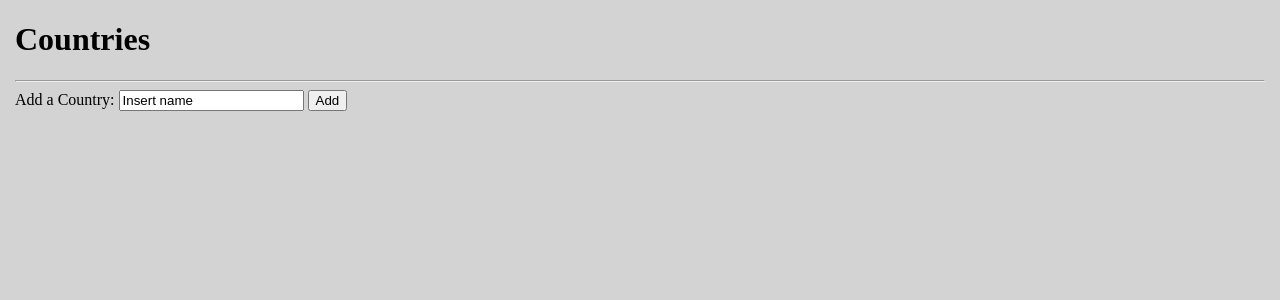
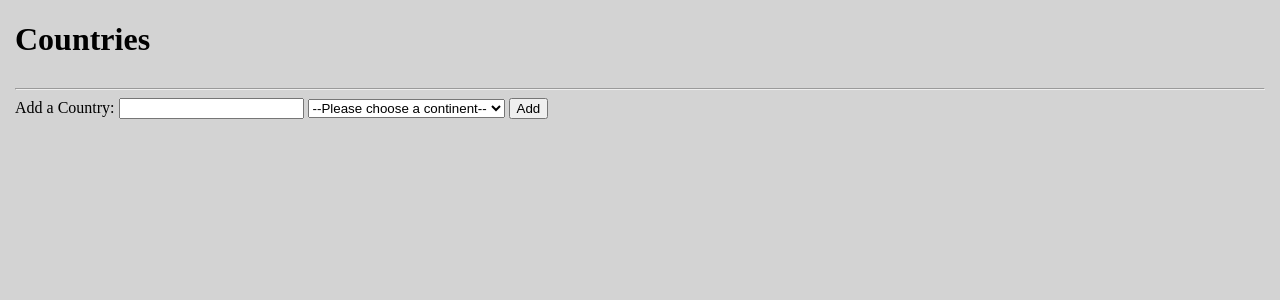
Before and after one commit to mr-mckenzie/Gravel-Travel, a Flask app: page /countries in a window 1280 px wide. Shown: the part 97-397 px from the top of the page. Run offline with Flask 3, Linux system fonts and the light colour scheme; data that the repository does not hold is empty; some libraries are stand-ins or nearby versions.

Commit message:
made changes to index page to show continent data and other minor fixes elsewhere related to continents

```diff
--- a/controllers/country_controller.py
+++ b/controllers/country_controller.py
@@ -2,6 +2,7 @@
 from flask import Flask, render_template, Blueprint, request, redirect
 from models.location import Location
 from models.location import Country
+import repositories.continent_repository as continent_repo
 import repositories.location_repository as location_repo
 import repositories.country_repository as country_repo
 
@@ -10,15 +11,19 @@ countries_blueprint = Blueprint("countries", __name__)
 #show all countries
 @countries_blueprint.route('/countries')
 def view_all_countries():
-    all_countries = country_repo.select_all()
-    return render_template('countries/index.jinja', input_countries = all_countries)
+    all_countries = continent_repo.all_by_continent()
+    continents = continent_repo.select_all()
+    return render_template('countries/index.jinja', input_countries = all_countries, continents = continents)
 
 #add a country
 @countries_blueprint.route('/countries', methods=['POST'])
 def add_a_country():
     new_country_name =request.form['name']
+    continent_id = request.form['continent_id']
+    continent = continent_repo.select_one(continent_id)
+
     #print(f'THIS IS NEW COUNTRY NAME: {new_country_name}')
-    new_country = Country(new_country_name)
+    new_country = Country(new_country_name, continent)
     #print(f'THIS IS NEW COUNTRY INSTANCE: {new_country.__dict__}')
     country_repo.save(new_country)
     return redirect('/countries')
--- a/db/travel_tracker.sql
+++ b/db/travel_tracker.sql
@@ -5,7 +5,7 @@ DROP TABLE IF EXISTS holidays;
 DROP TABLE IF EXISTS wishlist;
 DROP TABLE IF EXISTS locations;
 DROP TABLE IF EXISTS countries;
-DROP TABLE IF EXISTS continent;
+DROP TABLE IF EXISTS continents;
 
 -- a table to hold continents
 CREATE TABLE continents (
--- a/repositories/continent_repository.py
+++ b/repositories/continent_repository.py
@@ -16,14 +16,14 @@ def select_all():
 
 #select a single continent record by id
 def select_one(input_continent_id):
-    sql = 'SELECT * FROM countries WHERE id = (%s)'
+    sql = 'SELECT * FROM continents WHERE id = (%s)'
     value = [str(input_continent_id)]
-    selected_contient = (run_sql(sql, value))[0]
+    selected_continent = (run_sql(sql, value))[0]
 
     #return_from_sql = run_sql(sql, value)
     #selected_continent = return_from_sql[0]
 
-    continent_instance = Continent(selected_contient['name'], int(selected_contient['id']))
+    continent_instance = Continent(selected_continent['name'], int(selected_continent['id']))
     #returns an instance of a continent class
     return continent_instance
 
@@ -39,3 +39,18 @@ def get_countries(input_continent_id):
 
     #print(list_of_locations_in_country)
     return list_of_countries_in_continent
+
+def all_by_continent():
+    countries_by_continent = []
+
+    for num in range(1,7):
+        if get_countries(num) != []:
+            continent_name = select_one(num).name
+            dict_continent_countries = {
+                'continent_name' : continent_name,
+                'countries' : get_countries(num)
+            }
+            countries_by_continent.append( dict_continent_countries )
+            print(countries_by_continent)
+    #returns a list containing lists of countries
+    return countries_by_continent
--- a/static/css/style.css
+++ b/static/css/style.css
@@ -84,3 +84,15 @@ header > p {
     color: red;
     font-size: smaller;
 }
+
+#continent_flex {
+    display: flex;
+    flex-direction: row;
+    justify-content: space-between;
+    flex-wrap: wrap;
+}
+
+.country_list {
+    margin: 15px;
+    width: 175px;
+}
--- a/templates/countries/index.jinja
+++ b/templates/countries/index.jinja
@@ -3,17 +3,37 @@
 {% block content %}
 <h1>Countries</h1>
 
-{% for country in input_countries %}
+<div id="continent_flex">
+{% for continent in input_countries %}
 
-    <p> <a href="/countries/{{country.id}}">{{ country.name }}</a> </p>
+<div class="country_list">
+
+    <h2>{{ continent['continent_name'] }}</h2>
+
+    {% for country in continent['countries'] %}
+        <p> <a href="/countries/{{country.id}}">{{ country.name }}</a> </p>
+    {% endfor %}
+
+</div>
 
 {% endfor %}
+</div>
 
 <hr>
 
 <form action="/countries" method="post">
     <label for="name">Add a Country:</label>
-    <input type="text" value="Insert name" name="name" id="name">
+    <input type="text" name="name" id="name" required>
+
+    <select name="continent_id" id="continent-select" required>
+        <option value="">--Please choose a continent--</option>
+
+        {% for continent in continents%}
+            <option value="{{continent.id}}">{{continent.name}}</option>
+        {% endfor %}
+
+    </select>
+
     <input type="submit" value="Add" >
 </form>
 
```
Also changed, not shown: console.py (+11 -10 lines).
